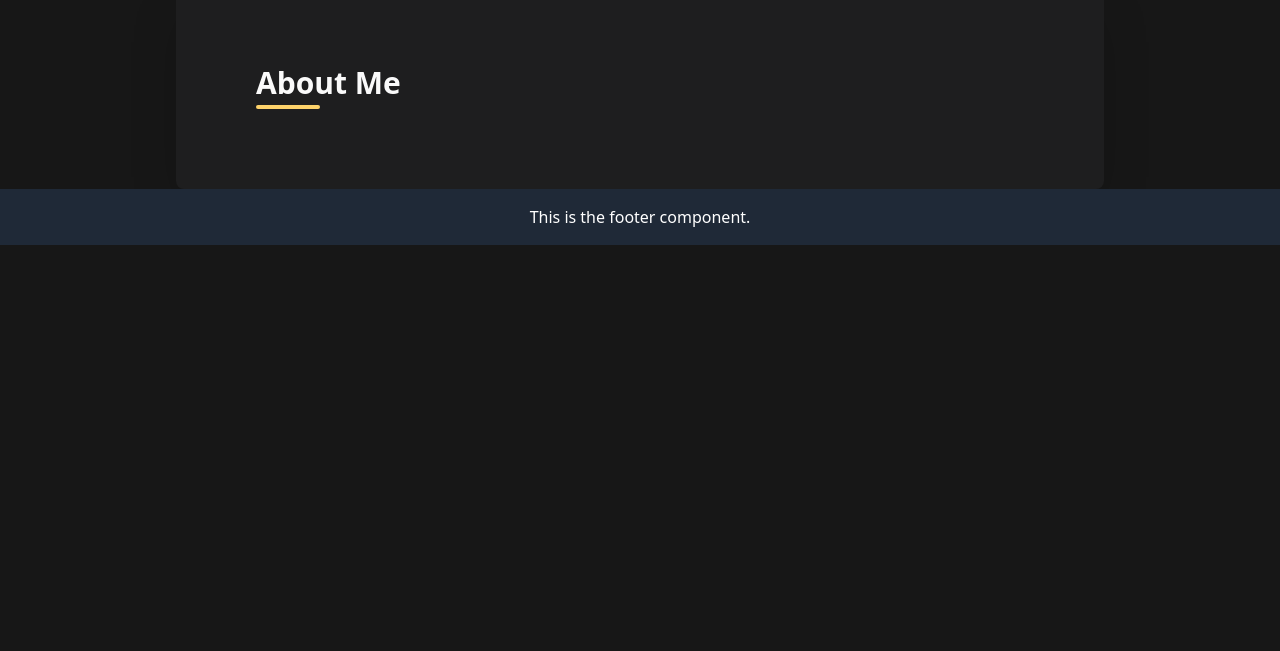
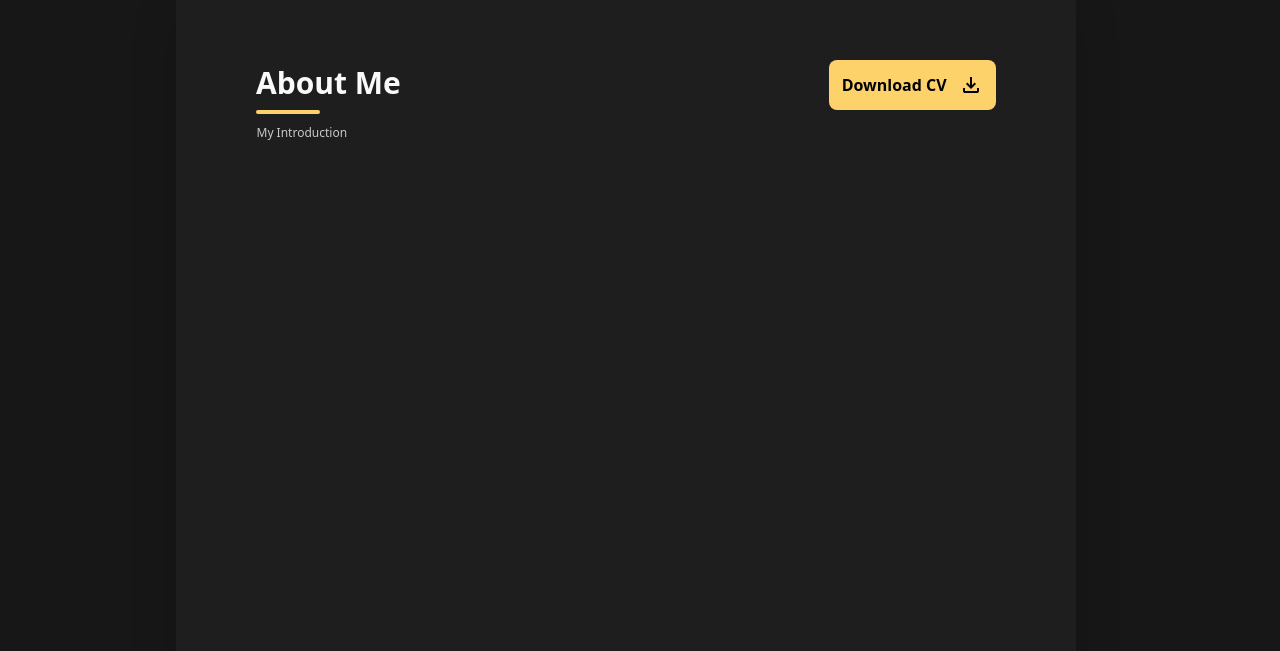
Before and after one commit to KevinGeejo/Portfolio_React, a React (Create React App) app: page / in a window 1280 px wide. Shown: the part 909-1560 px from the top of the page. Before the commit the page ends 1154 px from the top, so only its background shows below. Built offline with nearby package versions, Linux system fonts and the light colour scheme.

Commit message:
Update About and Footer components

```diff
--- a/src/components/About.jsx
+++ b/src/components/About.jsx
@@ -3,10 +3,18 @@ import React from 'react'
 const About = () => {
   return (
     <div className="w-full mt-80 max-w-6xl px-8 justify-center mx-auto">
-      <div className='bg-[#1e1e1f] rounded-lg shadow-2xl	mx-20 p-20'>
+      <div className='bg-[#1e1e1f] rounded-lg w-[900px] h-[862px] shadow-2xl	mx-20 p-20 '>
 
-     <p className='text-[#fafafa] font-inter text-[30px] font-bold'>About Me</p>
-     <div className='bg-[#fdd26a] h-1 w-16 rounded-3xl mr-[70%]'><button></button></div>
+        <div className='flex w-auto h-auto j justify-between'>
+          <p className='text-[#fafafa] font-inter text-[30px] font-bold'>About Me</p>
+          <button className='flex flex-nowrap items-center content-between justify-evenly bg-[#fdd26a] font-inter font-bold rounded-[8px] w-[167px] h-[50px] text-[16px]'>Download CV<svg xmlns="http://www.w3.org/2000/svg" width="24" height="24" viewBox="0 0 24 24" fill="none">
+<path d="M12 16L7 11L8.4 9.55L11 12.15V4H13V12.15L15.6 9.55L17 11L12 16ZM6 20C5.45 20 4.97933 19.8043 4.588 19.413C4.19667 19.0217 4.00067 18.5507 4 18V15H6V18H18V15H20V18C20 18.55 19.8043 19.021 19.413 19.413C19.0217 19.805 18.5507 20.0007 18 20H6Z" fill="black"/>
+</svg></button>
+        </div>
+        <div className='bg-[#fdd26a] h-1 w-16 rounded-3xl mr-[70%]'>
+          <button></button>
+        </div>
+        <p className='text-[12px] mt-[10px]  ml-[0.5px] text-[#C9C9C9]'>My Introduction</p>
       </div>
     </div>
   )
--- a/src/components/Footer.jsx
+++ b/src/components/Footer.jsx
@@ -2,7 +2,7 @@ import React from 'react';
 
 const Footer = () => {
     return (
-        <footer className="bg-gray-800 text-white py-4">
+        <footer className="bg-[#0e0e0e] text-white py-4">
             <p className="text-center">This is the footer component.</p>
         </footer>
     );
```
